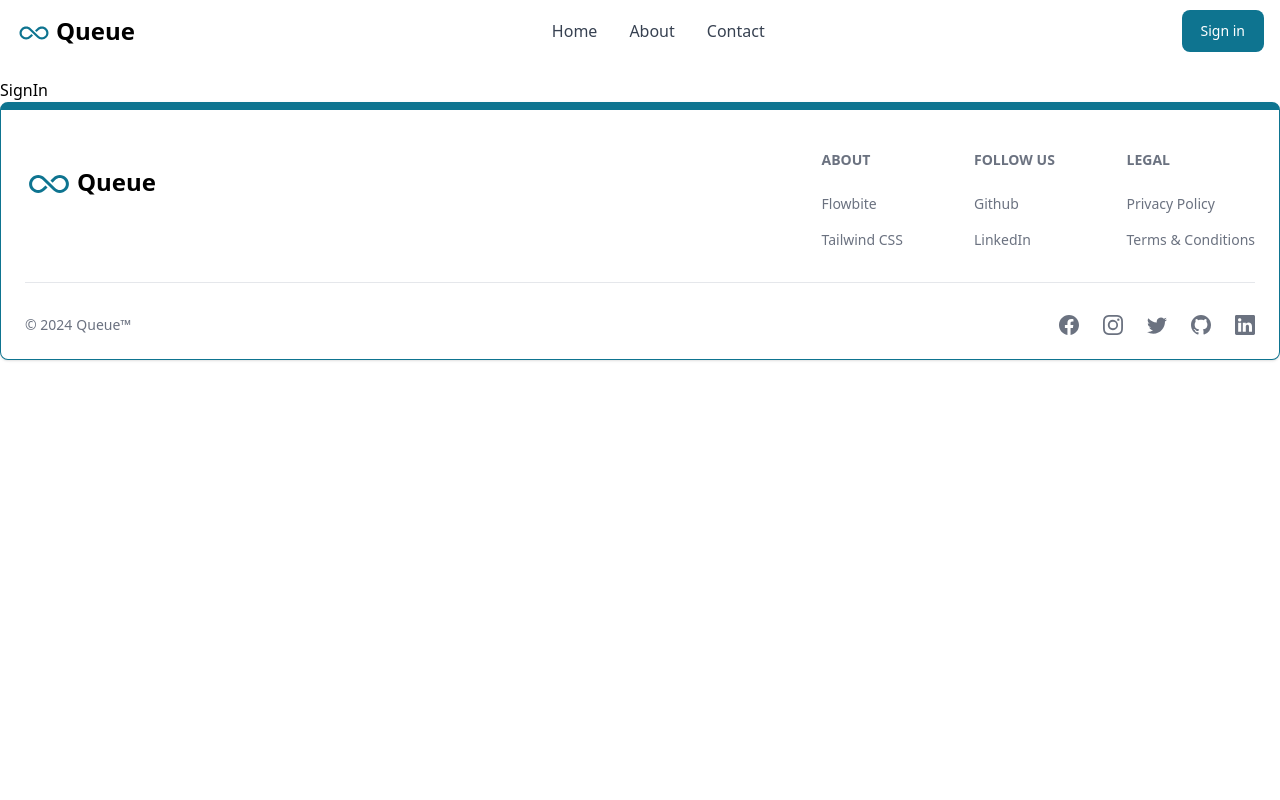
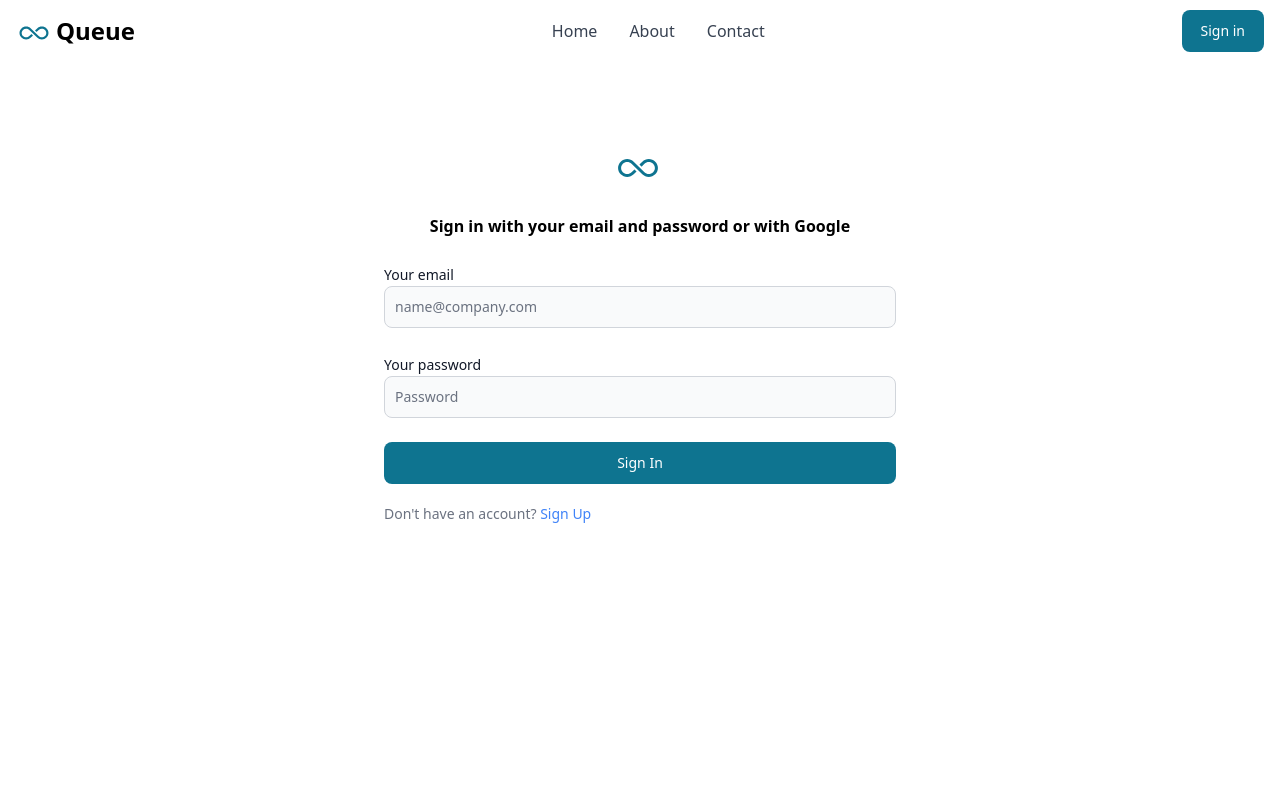
Before and after one commit to Airaad/Queue, a React (Vite) app in the folder client/: page /sign-in in a window 1280 px wide. Shown: the top 800 px of the page. Built offline with nearby package versions, Linux system fonts and the light colour scheme.

Commit message:
create sign in page

```diff
--- a/client/src/components/Footer.jsx
+++ b/client/src/components/Footer.jsx
@@ -17,8 +17,8 @@ export default function FooterComp() {
             <div>
               <Footer.Title title="about" />
               <Footer.LinkGroup col>
-                <Footer.Link href="#">Flowbite</Footer.Link>
-                <Footer.Link href="#">Tailwind CSS</Footer.Link>
+                <Footer.Link href="#">Queue</Footer.Link>
+                <Footer.Link href="#">Team</Footer.Link>
               </Footer.LinkGroup>
             </div>
             <div>
--- a/client/src/pages/SignIn.jsx
+++ b/client/src/pages/SignIn.jsx
@@ -1,5 +1,88 @@
+import { Alert, Button, Label, Spinner, TextInput } from "flowbite-react";
+import { useState } from "react";
+import { IoIosInfinite } from "react-icons/io";
+import { Link, useNavigate } from "react-router-dom";
+
 export default function SignIn() {
+  const [formData, setFormData] = useState({});
+  const [errorMessage, setErrorMessage] = useState(null); //state for errors
+  const [loading, setLoading] = useState(false); // state for loading
+  const navigate = useNavigate();
+  function handleChange(event){
+    setFormData({...formData, [event.target.id]: event.target.value.trim()});
+  }
+
+  async function handleSubmit(event){
+    event.preventDefault();
+    if(!formData.email || !formData.password){
+      return setErrorMessage("Please fill out all fields");
+    }
+    try {
+      setLoading(true);
+      setErrorMessage(null);
+      const res = await fetch('/api/auth/signin', {
+        method: 'POST',
+        headers: { 'Content-Type': 'application/json' },
+        body: JSON.stringify(formData),
+      });
+      const data = await res.json(); //waits for the respones from the server and then parses it as json
+      if (data.success === false) {
+        return setErrorMessage(data.message);
+      }
+      setLoading(false);
+      //res.ok indicates whether the HTTP response status code is in the range of 200 to 299, inclusive. This property is useful for checking whether the request was successful.
+      if(res.ok){
+        navigate("/");
+      }
+    } catch (error) {
+      setErrorMessage(error.message); //error from the client side example if they dont have internet connection
+      setLoading(false);
+    }
+
+  }
   return (
-    <div>SignIn</div>
+    <div className="min-h-screen mt-20  px-5 md:px-48">
+    <form onSubmit={handleSubmit}>
+        <div className="flex flex-col gap-6 max-w-lg mx-auto">
+        <IoIosInfinite className=" self-center text-5xl fill-customGreen mr-1 pt-1  h-12"/>
+          <h2 className="self-center font-semibold">Sign in with your email and password or with Google</h2>
+
+          <div>
+            <Label value="Your email"/>
+            <TextInput type="email" placeholder="name@company.com" id="email" onChange={handleChange}></TextInput>
+          </div>
+
+          <div>
+          <Label value="Your password"/>
+            <TextInput type="password" placeholder="Password" id="password" onChange={handleChange}></TextInput>
+          </div>
+          <Button type="submit" disabled={loading}>
+          {
+            loading ? (
+                <>
+                  <Spinner size='sm' />
+                  <span className='pl-3'>Loading...</span>
+                </>
+              ) : (
+                'Sign In'
+              )
+          }
+          </Button>
+
+        </div>
+    </form>
+      <div className="mt-5 mx-auto max-w-lg text-sm">
+        <span className="text-gray-500">Don't have an account? </span>
+        <Link to="/sign-up" className="text-blue-500">Sign Up</Link>
+      </div>
+
+      <div>
+      {
+        errorMessage && (
+          <Alert className="mt-5" color="failure">{errorMessage}</Alert>
+        )
+      }
+      </div>
+    </div>
   )
 }
--- a/client/src/pages/SignUp.jsx
+++ b/client/src/pages/SignUp.jsx
@@ -45,7 +45,7 @@ export default function SignUp() {
     <form onSubmit={handleSubmit}>
         <div className="flex flex-col gap-6 max-w-lg mx-auto">
         <IoIosInfinite className=" self-center text-5xl fill-customGreen mr-1 pt-1  h-12"/>
-          <h2 className="self-center font-semibold">Sign up with your email and password or with google</h2>
+          <h2 className="self-center font-semibold">Sign up with your email and password or with Google</h2>
 
           <div>
           <Label value="Your username"/>
@@ -78,7 +78,7 @@ export default function SignUp() {
     </form>
       <div className="mt-5 mx-auto max-w-lg text-sm">
         <span className="text-gray-500">Have an account? </span>
-        <Link to="/sign-in" className="text-blue-500">Sign in</Link>
+        <Link to="/sign-in" className="text-blue-500">Sign In</Link>
       </div>
 
       <div>
```
